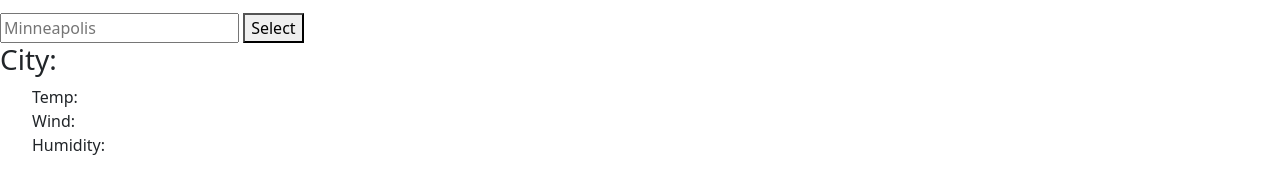
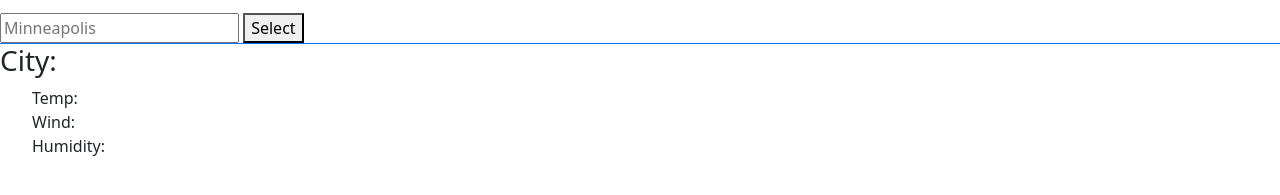
Before and after one commit to Jmbanefo/WeatherDash, a plain HTML site: page index.html in a window 1280 px wide. Shown: the part 219-414 px from the top of the page. Drawn offline with nearby package versions, Linux system fonts and the light colour scheme; no server answers.

Commit message:
added history

```diff
--- a/assets/script.js
+++ b/assets/script.js
@@ -6,13 +6,9 @@ $("#currentDay").html(currentDate);
 let citysearch = document.getElementById("mycity");
 
 
+let queryURL = "http://api.openweathermap.org/data/2.5/weather?q=" + citysearch + "&appid=" + APIKey;
 
 
-// let cityInput = document.getElementById('mycity')
-
-let queryURL = "http://api.openweathermap.org/data/2.5/weather?q=" + citysearch + "&appid=" + APIKey;
-
-//Need to have the user input working
 fetch(queryURL)
     .then(function (response) {
         return response.json();
--- a/index.html
+++ b/index.html
@@ -39,6 +39,8 @@
         <button id="cityInput">Select</button>
     </div>
 
+    <div class="border-top border-primary" id="history"></div>
+
     <div class="todayForecast">
       <h3 id="city">City:</h3>
       <ul>
```
